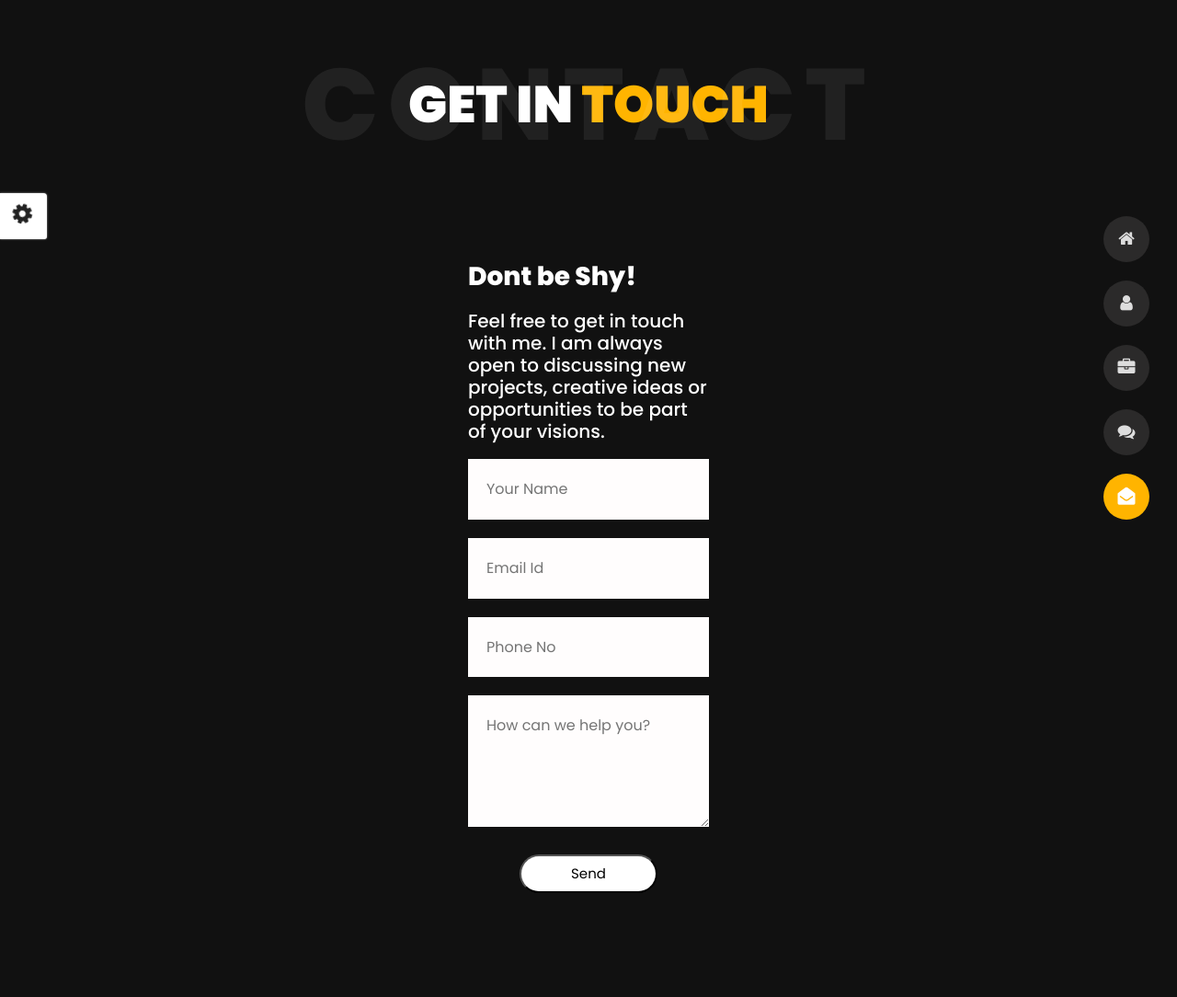
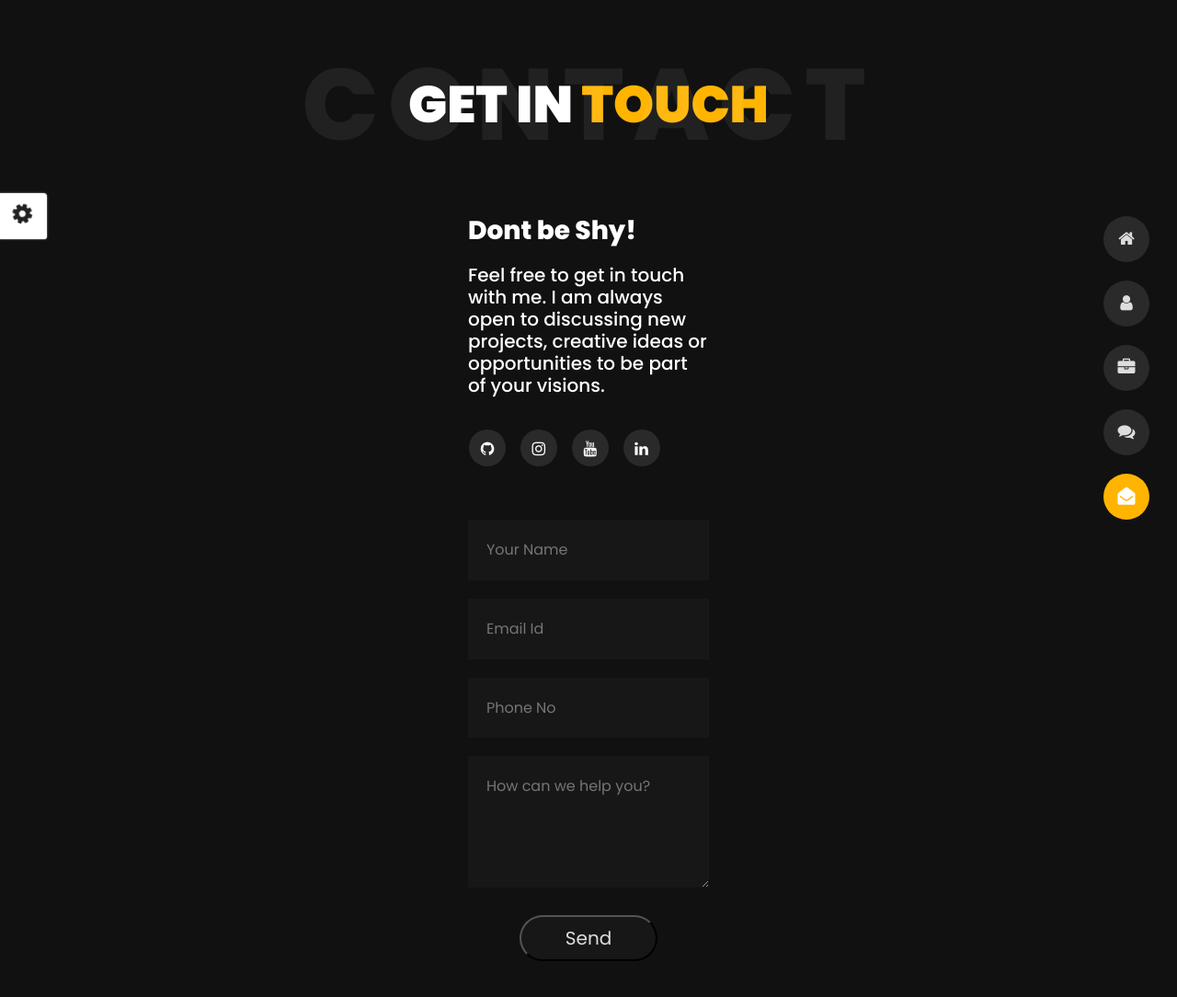
Before and after one commit to chiragf27/chirag-portfolio.github.io, a plain HTML site: page contact.html in a window 1280 px wide. Shown: the whole page at 92% size. Drawn offline with Linux system fonts and the light colour scheme.

Commit message:
contact~styling

```diff
--- a/contact.html
+++ b/contact.html
@@ -145,7 +145,7 @@
     <h1>get in <span>touch</span></h1>
     <span class="title-bg">contact</span>
 </section>
-
+<br>
 
 <!-- Page Title Ends -->
 <!-- Main Content Starts -->
@@ -180,12 +180,23 @@
             <div class="container">
                 <form action="https://formsubmit.co/956a7c562989b9075f13302d968098ea" method="POST"><!--onsubmit="sendEmail(); reset(); return false;"-->
                     <h3 class="poppins-font position-relative" style="color: white; align-items: center;">Dont be Shy!</h3>
-                    <h5 class="poppins-font position-relative" style="color: white;">Feel free to get in touch with me. I am always open to discussing new projects, creative ideas or opportunities to be part of your visions.</h5>
+                    <h5 class="poppins-font position-relative" style="color: white;">Feel free to get in touch with me. I am always open to discussing new projects, creative ideas or opportunities to be part of your visions.</h5><br>
+                    <ul style="align-items: center;"  class="social list-unstyled pt-1 mb-5">
+                        <li class="facebook"><a title="Facebook" href="https://github.com/chiragf27"><i class="fa fa-github"></i></a>
+                        </li>
+                        <li class="twitter"><a title="Twitter" href="https://www.instagram.com/chiragf_27/"><i class="fa fa-instagram"></i></a>
+                        </li>
+                        <li class="youtube"><a title="Youtube" href="https://www.youtube.com/channel/UCagMxg3RXjOjYQRPnkZbx7w"><i class="fa fa-youtube"></i></a>
+                        </li>
+                        <li class="dribbble"><a title="Dribbble" href="https://www.linkedin.com/in/chirag-ferwani-7130b6202/"><i class="fa fa-linkedin"></i></a>
+                        </li>
+                    </ul>
                     <input type="name" name="name"  id="name" placeholder="Your Name" required>
                     <input type="email"  name="email"  id="email" placeholder="Email Id" required>
                     <input type="text" name="text"   id="phone" placeholder="Phone No" required>
                     <textarea id="message" name="message"   rows="4" placeholder="How can we help you?"></textarea>
-                    <button type="submit">Send</button>
+                    <button type="submit">Send</button><br>
+
                 </form>
 
             </div>
--- a/css/style.css
+++ b/css/style.css
@@ -1789,14 +1789,14 @@ form input, form textarea{
   margin: 10px 0;
   padding: 20px;
   outline: none;
-  background: rgb(255, 253, 253);
+  background: rgb(24, 23, 23);
   font-size: 16px;
 }
 form button{
 padding: 7px;
-background: white;
-color: black
-font-size: 30px;
+background: rgb(24, 23, 23);
+color: rgb(223, 223, 223);
+font-size: 20px;
 border: 2;
 outline: none;
 cursor: pointer;
```
